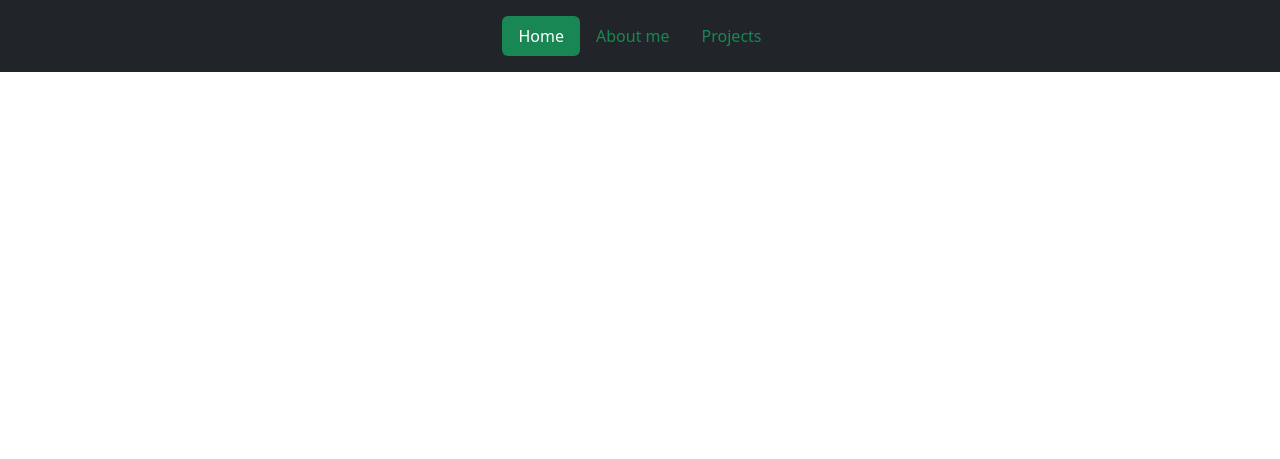
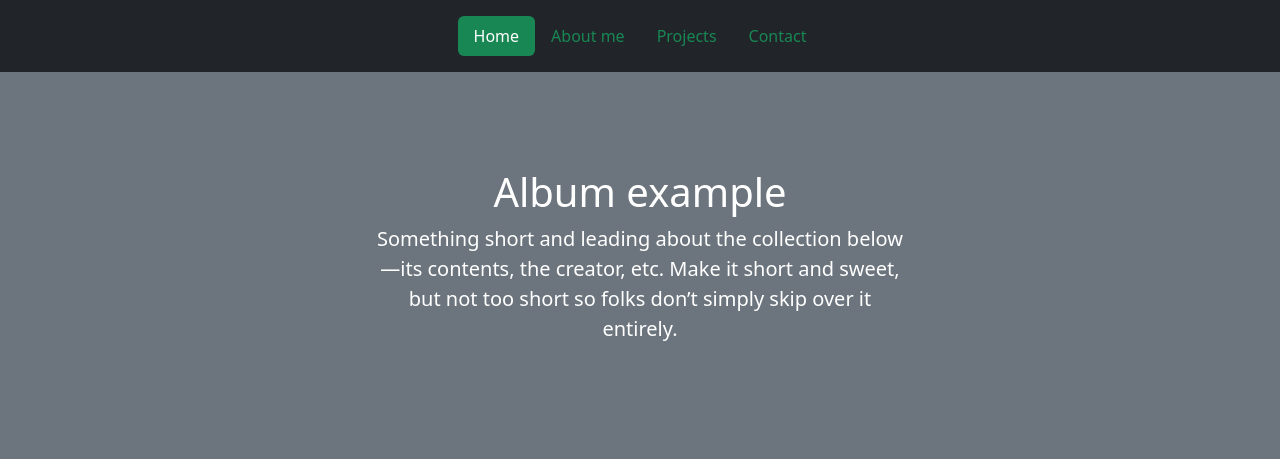
Before and after one commit to S-Jansen/S-Jansen.github.io, a plain HTML site: page index.html in a window 1280 px wide. Drawn offline with nearby package versions, Linux system fonts and the light colour scheme.

Commit message:
added home section

```diff
--- a/index.html
+++ b/index.html
@@ -11,22 +11,29 @@
       crossorigin="anonymous"
     />
   </head>
-  <body>
+  <body class="bg-secondary">
     <div class="container-fluid bg-dark">
       <header class="d-flex justify-content-center py-3">
-        <ul class="nav nav-pills">
-          <li class="nav-item"><a href="#" class="nav-link active bg-success" aria-current="page">Home</a></li>
-          <li class="nav-item"><a href="#" class="nav-link text-success">About me</a></li>
-          <li class="nav-item"><a href="#" class="nav-link text-success">Projects</a></li>
-        </ul>
+        <nav>
+            <ul class="nav nav-pills">
+                <li class="nav-item"><a href="#home" class="nav-link active bg-success" aria-current="page">Home</a></li>
+                <li class="nav-item"><a href="#about-me" class="nav-link text-success">About me</a></li>
+                <li class="nav-item"><a href="#projects" class="nav-link text-success">Projects</a></li>
+                <li class="nav-item"><a href="#contact" class="nav-link text-success">Contact</a></li>
+            </ul>
+        </nav>
       </header>
     </div>
-    <div class="container-fluid bg-muted">
-        <div class="row">
-            <div class="col-2"></div>
-            <div class="col-8"></div>
-            <div class="col-2"></div>
-        </div>
+   <div class="container-md">
+        <section class="py-5 text-center container" id="home">
+            <div class="row py-lg-5">
+                <div class="col-lg-6 col-md-8 mx-auto">
+                    <h1 class="fw-light text-white">Album example</h1>
+                    <p class="lead text-white">Something short and leading about the collection below—its contents, the creator, etc. Make it short and sweet,
+                        but not too short so folks don’t simply skip over it entirely.</p>
+                </div>
+            </div>
+        </section>
     </div>
     <script
       src="https://cdn.jsdelivr.net/npm/bootstrap@5.3.6/dist/js/bootstrap.bundle.min.js"
```
